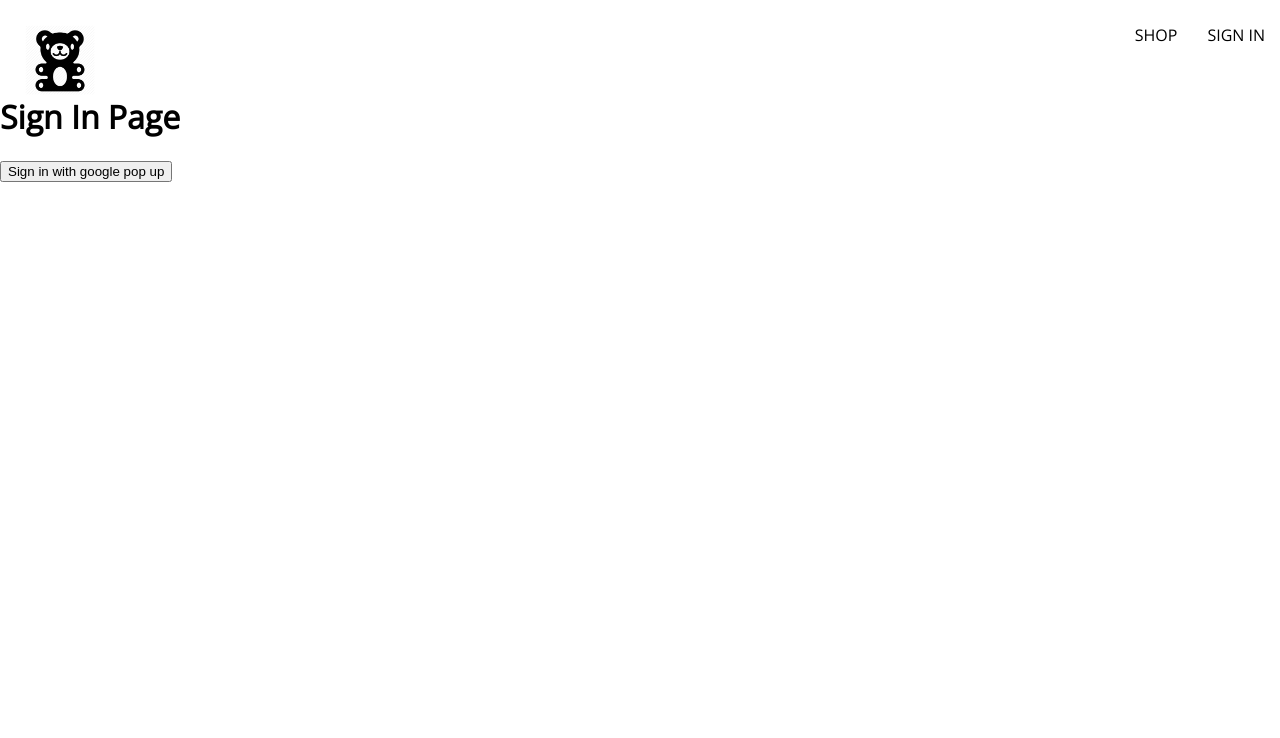
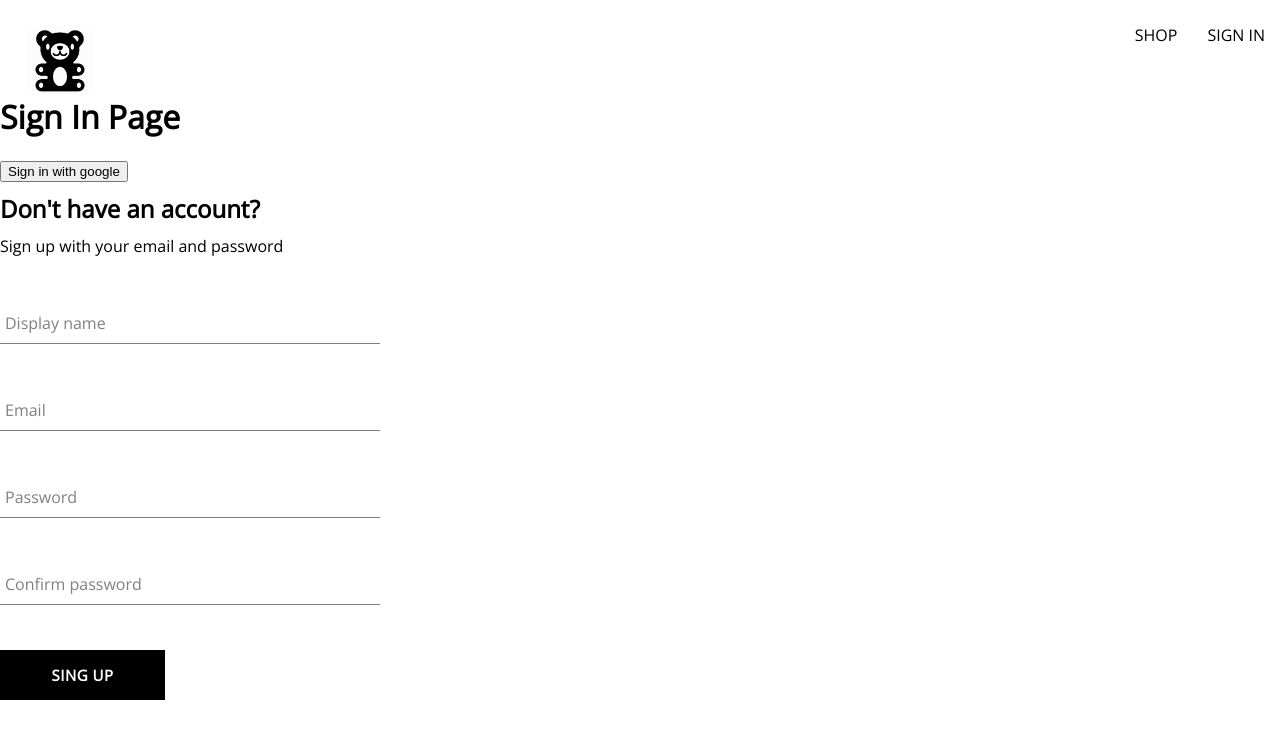
Before and after one commit to Misiaty-Mat/Plushie-cloathing, a React (Create React App) app: page /sign-in in a window 1280 px wide. Shown: the top 738 px of the page. Built offline with nearby package versions, Linux system fonts and the light colour scheme; no server answers.

Commit message:
Added form input component, button component

```diff
--- a/src/App.js
+++ b/src/App.js
@@ -9,7 +9,6 @@
 }
 
 const App = () => {
-  console.log(`Api key ${process.env.API_KEY}`)
   return (
     <Routes>
       <Route path="/" element={<Navigation/>}>
--- /dev/null
+++ b/src/components/button/button.component.jsx
@@ -0,0 +1,16 @@
+import './button.styles.scss'
+
+const BUTTON_TYPES_CLASSES = {
+    google: 'google-sign-in',
+    inverted: 'inverted'
+}
+
+const Button = ( {children, buttonType, ...otherProps} ) => {
+    return(
+        <button className={`button-container ${BUTTON_TYPES_CLASSES[buttonType]}`} {...otherProps}>
+            {children}
+        </button>
+    )
+}
+
+export default Button;
--- /dev/null
+++ b/src/components/button/button.styles.scss
@@ -0,0 +1,46 @@
+.button-container {
+    min-width: 165px;
+    width: auto;
+    height: 50px;
+    letter-spacing: 0.5px;
+    line-height: 50px;
+    padding: 0 35px 0 35px;
+    font-size: 15px;
+    background-color: black;
+    color: white;
+    text-transform: uppercase;
+    font-family: 'Open Sans';
+    font-weight: bolder;
+    border: none;
+    cursor: pointer;
+    display: flex;
+    justify-content: center;
+
+    &:hover {
+      background-color: white;
+      color: black;
+      border: 1px solid black;
+    }
+
+    &.google-sign-in {
+      background-color: #4285f4;
+      color: white;
+
+      &:hover {
+        background-color: #357ae8;
+        border: none;
+      }
+    }
+
+    &.inverted {
+      background-color: white;
+      color: black;
+      border: 1px solid black;
+
+      &:hover {
+        background-color: black;
+        color: white;
+        border: none;
+      }
+    }
+  }
--- /dev/null
+++ b/src/components/form-input/form-input.component.jsx
@@ -0,0 +1,14 @@
+import './form-input.styles.scss'
+
+const FormInput = ({label, ...otherProps}) => {
+    return(
+        <div className="group">
+            <input className="form-input" {...otherProps}/>
+            {label && (
+                <label className={`${otherProps.value.length ? 'shrink' : ''} form-input-label`}>{ label }</label>
+            )}
+        </div>
+    )
+}
+
+export default FormInput;
--- /dev/null
+++ b/src/components/form-input/form-input.styles.scss
@@ -0,0 +1,54 @@
+$sub-color: grey;
+$main-color: black;
+
+@mixin shrinkLabel {
+  top: -14px;
+  font-size: 12px;
+  color: $main-color;
+}
+
+.group {
+  position: relative;
+  margin: 45px 0;
+
+  .form-input {
+    background: none;
+    background-color: white;
+    color: $sub-color;
+    font-size: 18px;
+    padding: 10px 10px 10px 5px;
+    display: block;
+    width: 100%;
+    border: none;
+    border-radius: 0;
+    border-bottom: 1px solid $sub-color;
+    margin: 25px 0;
+
+    &:focus {
+      outline: none;
+    }
+
+    &:focus ~ .form-input-label {
+      @include shrinkLabel();
+    }
+  }
+
+  input[type='password'] {
+    letter-spacing: 0.3em;
+  }
+
+  .form-input-label {
+    color: $sub-color;
+    font-size: 16px;
+    font-weight: normal;
+    position: absolute;
+    pointer-events: none;
+    left: 5px;
+    top: 10px;
+    transition: 300ms ease all;
+
+    &.shrink {
+      @include shrinkLabel();
+    }
+  }
+}
--- /dev/null
+++ b/src/components/sign-up-form/sign-up-form.component.jsx
@@ -0,0 +1,74 @@
+import { useState } from "react"
+
+import FormInput from "../form-input/form-input.component";
+import Button from "../button/button.component";
+
+import { createAuthUserWithEmailAndPassword, createUserDocumentFromAuth } from "../../utils/firebase/firebase.utils";
+
+import './sign-upform.styles.scss'
+
+const defaultFormFields = {
+    displayName: '',
+    email: '',
+    password: '',
+    confirmPassword: ''
+}
+
+const SignUpForm = () => {
+    const [formFields, setFormFields] = useState(defaultFormFields);
+    const { displayName, email, password, confirmPassword } = formFields;
+
+    const resetFormFields = () => {
+        setFormFields(defaultFormFields)
+    }
+
+    const handleSubmit = async (event) => {
+        event.preventDefault();
+
+        if(password !== confirmPassword) {
+            alert("Passwords do not match");
+            return
+        };
+
+
+        try {
+            const { user } = await createAuthUserWithEmailAndPassword(email, password)
+
+            await createUserDocumentFromAuth(user, { displayName });
+            resetFormFields()
+        } catch(error) {
+            if(error.code === 'auth/email-already-in-use') {
+                alert('User already exists')
+            }
+            else {
+                console.log('User creation encounter an error: ', error)
+            }
+        }
+    }
+
+    const handleChange = (event) => {
+        const { name, value } = event.target;
+
+        setFormFields({...formFields, [name]: value})
+    }
+
+    return(
+        <div className="sign-up-container">
+        <h2>Don't have an account?</h2>
+            <span>Sign up with your email and password</span>
+            <form onSubmit={handleSubmit}>
+                <FormInput label="Display name" type="text" required onChange={handleChange} name="displayName" value={displayName}/>
+
+                <FormInput label="Email" type="email" required onChange={handleChange} name="email" value={email}/>
+
+                <FormInput label="Password" type="password" required minLength="6" onChange={handleChange} name="password" value={password}/>
+
+                <FormInput label="Confirm password" type="password" required minLength="6" onChange={handleChange} name="confirmPassword" value={confirmPassword}/>
+
+                <Button type="submit">Sing up</Button>
+            </form>
+        </div>
+    )
+}
+
+export default SignUpForm
--- /dev/null
+++ b/src/components/sign-up-form/sign-upform.styles.scss
@@ -0,0 +1,9 @@
+.sign-up-container {
+    display: flex;
+    flex-direction: column;
+    width: 380px;
+
+    h2 {
+        margin: 10px 0;
+    }
+}
--- a/src/routes/sign-in/sign-in.component.jsx
+++ b/src/routes/sign-in/sign-in.component.jsx
@@ -1,17 +1,28 @@
-import { signInWithGooglePopup, createUserDocumentFromAuth } from "../../utils/firebase/firebase.utils"
+import { useEffect } from "react";
+import { getRedirectResult } from "firebase/auth";
 
+import { auth, signInWithGoogleRedirect, createUserDocumentFromAuth } from "../../utils/firebase/firebase.utils"
+
+import SignUpForm from "../../components/sign-up-form/sign-up-form.component";
 const SignIn = () => {
-    const logGoogleUser = async () => {
-        const { user } = await signInWithGooglePopup();
-        const userDocRef = await createUserDocumentFromAuth(user)
-    }
+    useEffect(() => {
+        const fetchUser = async () => {
+            const response = await getRedirectResult(auth);
+            if(response) {
+                await createUserDocumentFromAuth(response.user)
+            }
+        }
+        fetchUser()
+    }, []
+    )
 
     return(
         <div>
             <h1>Sign In Page</h1>
-            <button onClick={logGoogleUser}>
-                Sign in with google pop up
+            <button onClick={signInWithGoogleRedirect}>
+                Sign in with google
             </button>
+            <SignUpForm/>
         </div>
     )
 }
--- a/src/utils/firebase/firebase.utils.jsx
+++ b/src/utils/firebase/firebase.utils.jsx
@@ -1,5 +1,5 @@
 import { initializeApp } from 'firebase/app';
-import { getAuth, signInWithRedirect, signInWithPopup, GoogleAuthProvider } from 'firebase/auth'
+import { getAuth, signInWithRedirect, GoogleAuthProvider, createUserWithEmailAndPassword } from 'firebase/auth'
 import { getFirestore, doc, getDoc, setDoc } from 'firebase/firestore'
 
 const firebaseConfig = {
@@ -19,11 +19,13 @@
 });
 
 export const auth = getAuth();
-export const signInWithGooglePopup = () => signInWithPopup(auth, provider)
+export const signInWithGoogleRedirect = () => signInWithRedirect(auth, provider)
 
 export const db = getFirestore();
 
-export const createUserDocumentFromAuth = async (userAuth) => {
+export const createUserDocumentFromAuth = async (userAuth, additionalInfo = {}) => {
+  if(!userAuth) return;
+
   const userDocRef = doc(db, 'users', userAuth.uid);
 
   const userSnapshot = await getDoc(userDocRef);
@@ -37,7 +39,8 @@
       await setDoc(userDocRef, {
         displayName,
         email,
-        createdAt
+        createdAt,
+        ...additionalInfo
       })
     } catch(error) {
       console.log('There was an error while creating the user: ', error.message)
@@ -46,3 +49,8 @@
 
   return userDocRef;
 }
+
+export const createAuthUserWithEmailAndPassword = async (email, password) => {
+  if(!email || !password) return;
+  return await createUserWithEmailAndPassword(auth, email, password)
+}
```
